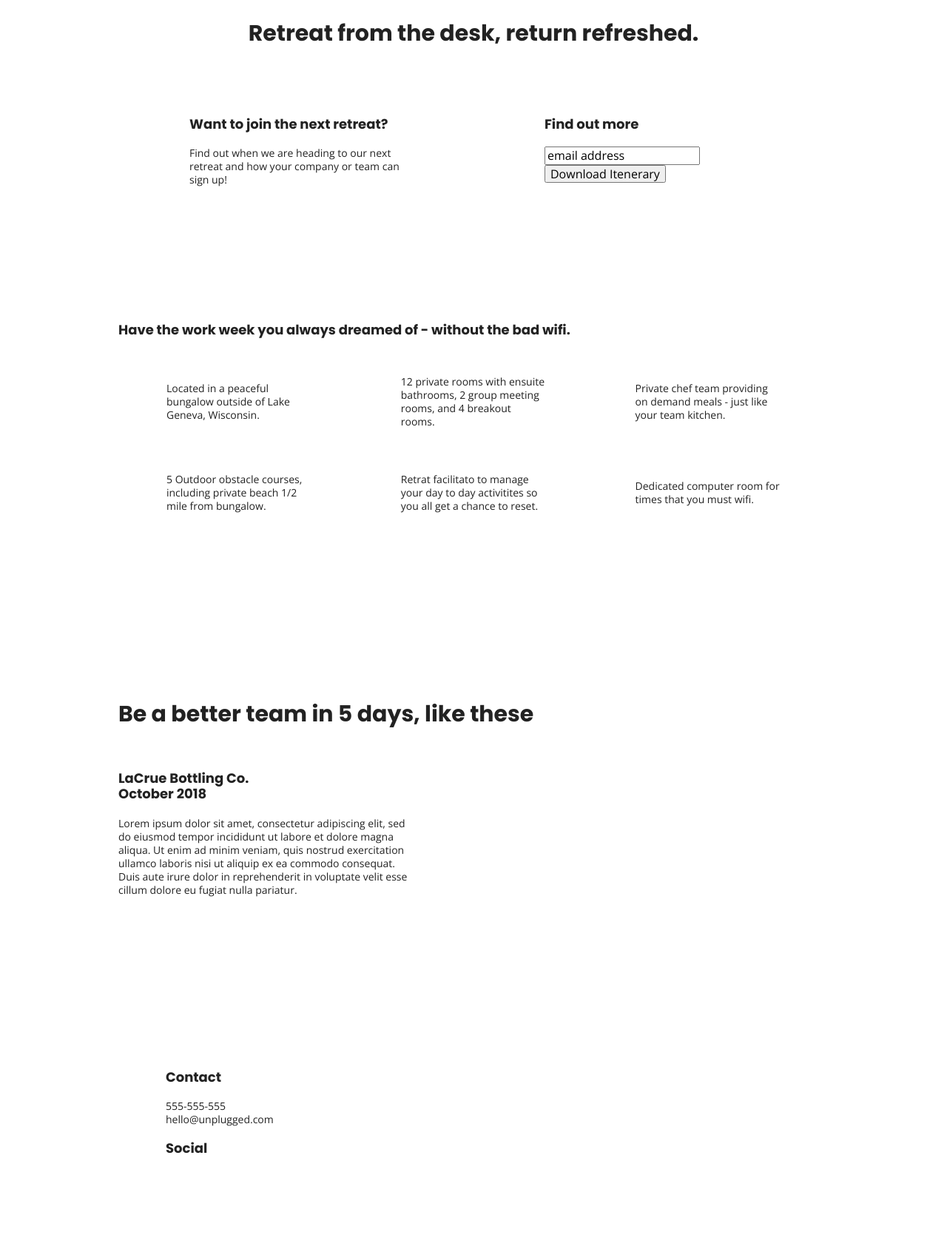
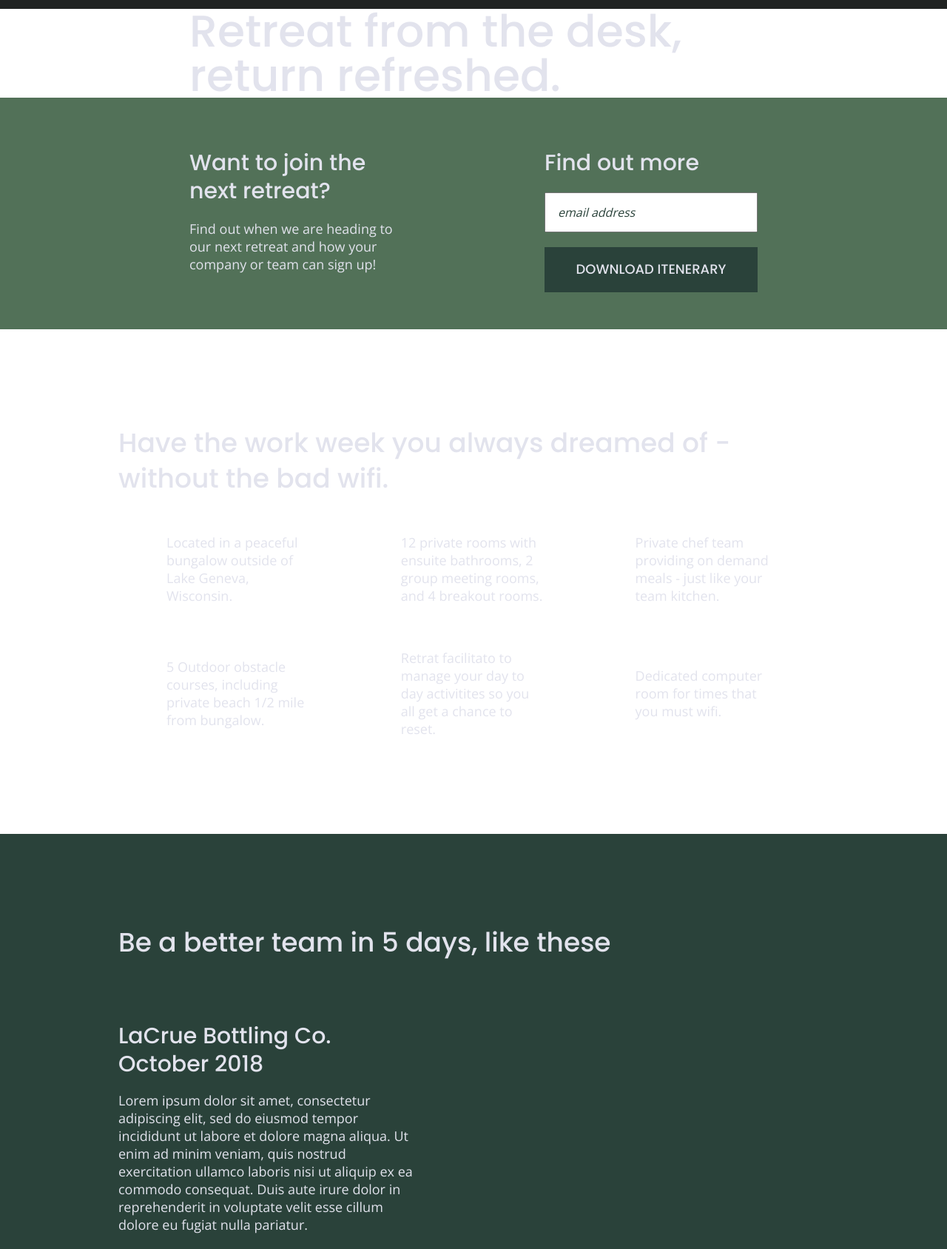
Before and after one commit to deannadavia/unplugged-site, a website built with Parcel: page index.html in a window 1280 px wide. Shown: the part 77-1765 px from the top of the page at 74% size. Built offline with nearby package versions, Linux system fonts and the light colour scheme.

Commit message:
General css: colors, font size

```diff
--- a/css/main.css
+++ b/css/main.css
@@ -96,6 +96,7 @@ body {
   font-family: 'Open Sans', sans-serif;
   font-size: 1em;
   text-align: left;
+  color: #e2e3ed;
 }
 
 ul,
@@ -111,14 +112,16 @@ a {
 h2 {
   font-family: 'Poppins', sans-serif;
   font-size: 1.875em;
+  font-weight: 500;
 
 }
 
 h3,
 h4 {
   font-family: 'Poppins', sans-serif;
+  font-size: 1.125em;
+  font-weight: 500;
   margin: 20px 0;
-  font-size: 1.125em;
 
 }
 
@@ -126,6 +129,7 @@ p {
   font-family: 'Open Sans', sans-serif;
   font-size: .875em;
   line-height: 1.285;
+  font-weight: 500;
 }
 
 img {
@@ -147,9 +151,6 @@ address {
 }
 
 
-
-
-
 /* -------------------- Base Header - Footer Styles -------------------- */
 
 header,
@@ -158,6 +159,7 @@ footer {
   justify-content: center;
   align-items: center;
   flex-flow: row wrap;
+  background-color: #202322;
 }
 
 header {
@@ -173,6 +175,7 @@ header .content-wrapper {
 }
 
 .header-divider {
+  background: #3a3a3a;
   width: 100%;
   height: 1px;
   margin: 10px 0 20px 0;
@@ -184,6 +187,9 @@ header nav {
   align-items: center;
   flex-flow: row wrap;
   width: 60%;
+  font-size: 1.125em;
+  font-weight: 700;
+  text-transform: uppercase;
 }
 
 header nav ul {
@@ -192,8 +198,13 @@ header nav ul {
   width: 100%;
 }
 
+header nav ul li {
+  font-size: 1.125em;
+}
+
 footer {
-  flex-direction: column;
+  flex-direction: row wrap;
+  text-align: center;
 }
 
 footer p {
@@ -235,6 +246,12 @@ footer .copyright {
   flex-flow: row wrap;
 }
 
+.hero-area h1 {
+  font-family: 'Poppins', sans-serif;
+  font-size: 2.25em;
+  font-weight: 500;
+  line-height: 1.2;
+}
 /* Aside */
 
 aside {
@@ -242,6 +259,33 @@ aside {
   justify-content: center;
   align-items: center;
   flex-flow: row wrap;
+  background-color: #527158;
+}
+
+aside .form {
+  margin-top: 30px;
+}
+
+input[type=text] {
+  box-sizing: border-box;
+  width: 100%;
+  color: #2a423a;
+  font-style: italic;
+  padding: 1em;
+}
+
+input[type=button] {
+  width: 100%;
+  padding: 20px 0;
+  margin-top: 20px;
+  background-color: #2a423a;
+  font-family: 'Poppins', Helvetica, Arial, sans-serif;
+  font-weight: 500;
+  font-size: 1.125em;
+  color: #e2e3ed;
+  border: none;
+  text-align: center;
+  text-transform: uppercase;
 }
 
 /* Features */
@@ -278,10 +322,12 @@ aside {
   display: flex;
   justify-content: center;
   flex-flow: row wrap;
+  background: #2a423a;
 }
 
 .reviews h2 {
   margin-bottom: 40px;
+  line-height: 1;
 }
 
 .reviews h3 {
@@ -298,6 +344,7 @@ aside {
   justify-content: center;
   align-items: center;
   flex-flow: row wrap;
+  background-color: #527158;
 }
 
 .contact-section {
@@ -305,6 +352,7 @@ aside {
   justify-content: center;
   align-items: center;
   flex-flow: row wrap;
+  background-color: #2a423a;
 }
 
 .contact-content p {
@@ -320,6 +368,7 @@ aside {
   justify-content: center;
   align-items: center;
   flex-flow: row wrap;
+  background-color: #527158;
 }
 
 .faq .content-wrapper {
@@ -332,12 +381,16 @@ aside {
 
 .faq h2 {
   margin-bottom: 40px;
+  line-height: 1;
 }
 
 .faq-content {
   margin-bottom: 50px;
 }
 
+.faq-content h4 {
+  line-height: 1.333;
+}
 
 /* ==========================================================================
    Helper classes
@@ -436,6 +489,15 @@ aside {
       margin: 100px 0;
     }
 
+    h2 {
+    font-size: 2.25em;
+    line-height: 1.333;
+    }
+
+  h3{
+    font-size: 1.5em;
+    line-height: 1.25;
+  }
     /* Header */
     header {
       justify-content: space-around;
@@ -458,9 +520,17 @@ aside {
     .header-divider {
       display: none;
     }
+
     /* Hero Area */
 
+    .hero-area h1 {
+      font-size: 3em;
+      line-height: 1;
+      margin: 0;
+    }
+
     /* Aside */
+
     aside .content-wrapper {
       margin: 50px 0;
       display: flex;
@@ -475,6 +545,10 @@ aside {
     }
 
     /* Features */
+
+    .features h2{
+      margin-bottom: 20px;
+    }
     .features article {
       display: flex;
       justify-content: center;
@@ -488,29 +562,50 @@ aside {
     }
 
     /* Reviews */
+
     .reviews article {
       display: flex;
       justify-content: space-between;
+    }
+
+    .reviews h2 {
+      width: 85%;
     }
 
     .reviews article div {
       width: 49%;
     }
 
+    .reviews h3 {
+      width: 75%;
+      margin: 0;
+    }
+
     /* Footer */
+
     footer .content-wrapper {
       width: 65%;
       margin: 100px 0;
     }
 
-    .footer-content {
+   footer .footer-content {
       display: flex;
       justify-content: space-between;
       align-items: center;
+      flex-direction: row;
     }
 
     footer .contact {
       margin-bottom: 0;
+    }
+
+    footer h4 {
+      font-size: 1.5em;
+      margin-bottom: 40px;
+    }
+
+    footer p {
+      line-height: 1.285;
     }
 
     footer .copyright {
@@ -542,6 +637,9 @@ aside {
       align-items: flex-start;
     }
 
+    .contact-content h4 {
+      font-size: 1.5em;
+    }
     /* ==========================================================================
      FAQ Page
      ========================================================================== */
@@ -561,6 +659,12 @@ aside {
     .faq h2 {
       width: 100%;
     }
+
+    .faq h4,
+    .faq p {
+      font-size: .875em;
+      line-height: 1.125;
+    }
   }
 
   @media only screen and (min-width:1200px) {
@@ -570,8 +674,24 @@ aside {
       max-width: 960px;
     }
 
+    h2 {
+      font-size: 2.25em;
+    }
+
+    h3,
+    h4 {
+      font-size: 1.875em;
+    }
+
+    p {
+      font-size: 1.125em;
+      line-height: 1.333;
+    }
+
+
     /* Hero */
     .hero-area h1 {
+      font-size: 3.75em;
       width: 60%;
   }
 
@@ -596,10 +716,17 @@ aside {
     }
 
     /* Reviews */
+
+    .reviews h2 {
+      padding-bottom: 50px;
+    }
     .reviews article div {
       width: 42%;
     }
 
+    footer h4 {
+      font-size: 1.875em;
+    }
     /* ==========================================================================
     About Page
     ========================================================================== */
@@ -607,13 +734,21 @@ aside {
     .mission h2,
     .contact-section .content-wrapper h2 {
         width: 95%;
+        font-size: 3em;
     }
 
     /* ==========================================================================
     FAQ Page
     ========================================================================== */
+
     .faq h2 {
       width: 100%;
+    }
+
+    .faq h4,
+    .faq p {
+      font-size: 1.125em;
+      line-height: 1;
     }
 
   }
--- a/index.html
+++ b/index.html
@@ -45,7 +45,7 @@
 
     <section class="hero-area">
       <a href="#"><img src="" alt=""></a>
-      <h2> Retreat from the desk, return refreshed.</h2>
+      <h1> Retreat from the desk, return refreshed.</h1>
     </section>
 
     <aside>
@@ -64,7 +64,7 @@
 
     <section class="features">
       <div class="content-wrapper">
-        <h3> Have the work week you always dreamed of - without the bad wifi.</h3>
+        <h2> Have the work week you always dreamed of - without the bad wifi.</h2>
         <div class="features-items">
           <article>
             <p class="fontawesome-icon"></p>
@@ -110,7 +110,7 @@
 
   <footer>
     <div class="content-wrapper">
-      <div class="footer-conent">
+      <div class="footer-content">
         <address class="contact">
           <h4>Contact</h4>
           <p>555-555-555<br>hello@unplugged.com</p>
```
Also changed, not shown: about/index.html (+3 -3 lines), faq/index.html (+2 -2 lines).
